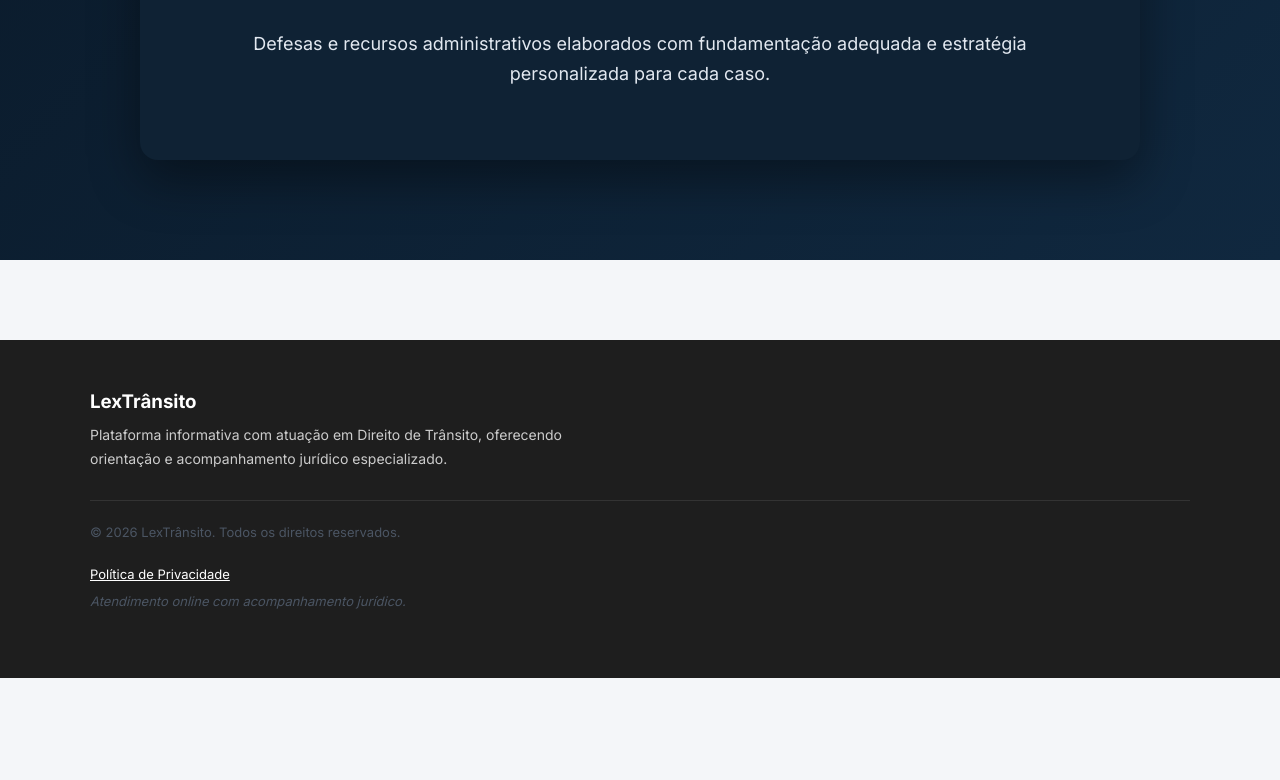
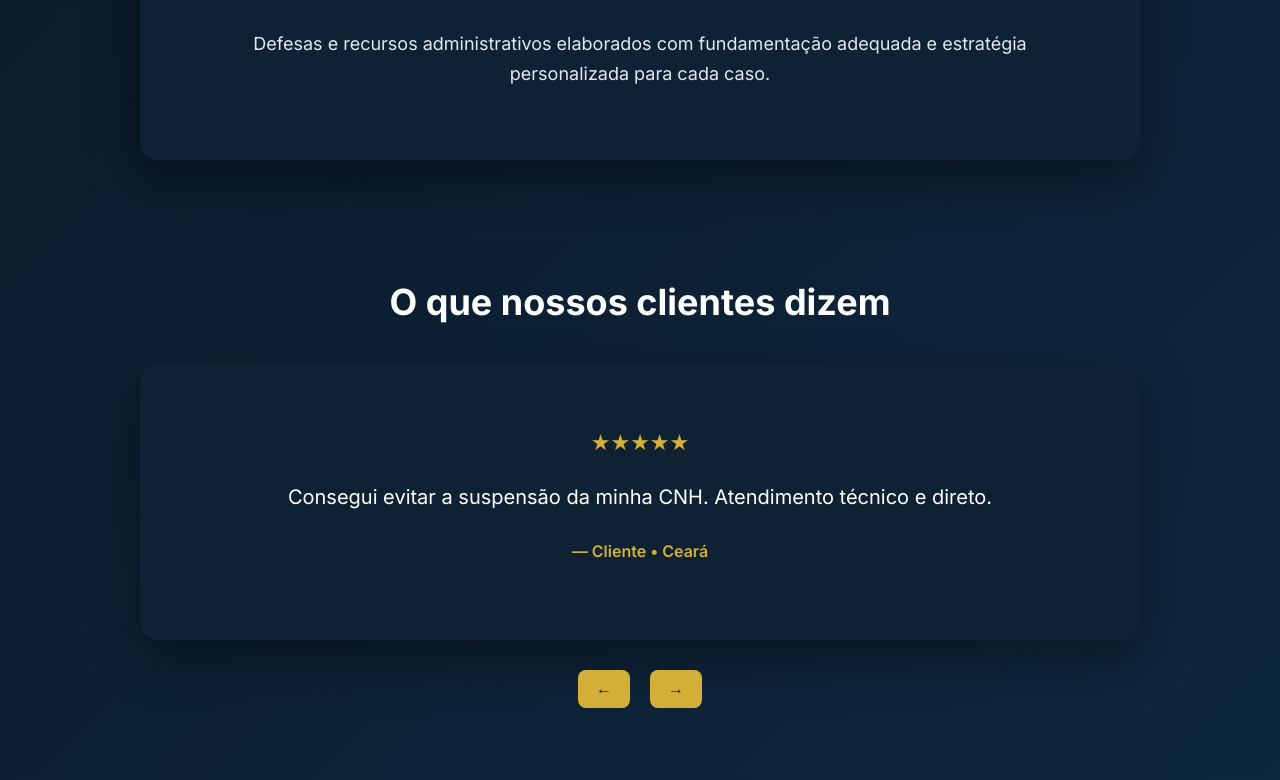
Before and after one commit to ancelmoth/lextransito, a React (Vite) app: page / in a window 1280 px wide. Shown: the part 1764-2544 px from the top of the page. Before the commit the page ends 2442 px from the top, so only its background shows below. Built offline with nearby package versions, Linux system fonts and the light colour scheme.

Commit message:
Atualiza Home com carrossel e layout premium azul+dourado

```diff
--- a/src/pages/Home.jsx
+++ b/src/pages/Home.jsx
@@ -1,9 +1,38 @@
+import React, { useState } from "react"
 import { Link } from "react-router-dom"
 
 function Home() {
 
   const abrirWhatsApp = () => {
     window.dispatchEvent(new Event("openWhatsAppModal"))
+  }
+
+  // ===== CARROSSEL =====
+  const [currentReview, setCurrentReview] = useState(0)
+
+  const reviews = [
+    {
+      text: "Consegui evitar a suspensão da minha CNH. Atendimento técnico e direto.",
+      author: "Cliente • Ceará"
+    },
+    {
+      text: "Recebi notificação da Lei Seca e achei que perderia a carteira. A defesa foi fundamental.",
+      author: "Cliente • Minas Gerais"
+    },
+    {
+      text: "Equipe rápida e objetiva. Processo administrativo acompanhado até o final.",
+      author: "Cliente • Pará"
+    }
+  ]
+
+  const nextReview = () => {
+    setCurrentReview((prev) => (prev + 1) % reviews.length)
+  }
+
+  const prevReview = () => {
+    setCurrentReview((prev) =>
+      prev === 0 ? reviews.length - 1 : prev - 1
+    )
   }
 
   return (
@@ -75,6 +104,26 @@ function Home() {
         </p>
       </section>
 
+      {/* AVALIAÇÕES */}
+      <section style={styles.reviewSection}>
+        <h2 style={styles.sectionTitleCenter}>O que nossos clientes dizem</h2>
+
+        <div style={styles.reviewCard}>
+          <p style={styles.reviewStars}>★★★★★</p>
+          <p style={styles.reviewText}>
+            {reviews[currentReview].text}
+          </p>
+          <p style={styles.reviewAuthor}>
+            — {reviews[currentReview].author}
+          </p>
+        </div>
+
+        <div style={styles.reviewControls}>
+          <button onClick={prevReview} style={styles.reviewButton}>←</button>
+          <button onClick={nextReview} style={styles.reviewButton}>→</button>
+        </div>
+      </section>
+
     </div>
   )
 }
@@ -84,7 +133,7 @@ const styles = {
     background: "linear-gradient(135deg, #06121c 0%, #0b1c2d 50%, #10283f 100%)",
     color: "#ffffff",
     minHeight: "100vh",
-    padding: "0 24px 100px"
+    padding: "0 24px 120px"
   },
 
   hero: {
@@ -205,6 +254,55 @@ stepText: {
     boxShadow: "0px 20px 50px rgba(0,0,0,0.4)"
   },
 
+  reviewSection: {
+    maxWidth: "1000px",
+    margin: "120px auto 0",
+    textAlign: "center"
+  },
+
+  reviewCard: {
+    backgroundColor: "#0f2234",
+    padding: "60px",
+    borderRadius: "18px",
+    boxShadow: "0px 20px 50px rgba(0,0,0,0.4)",
+    marginTop: "40px"
+  },
+
+  reviewStars: {
+    color: "#d4af37",
+    fontSize: "22px",
+    marginBottom: "20px"
+  },
+
+  reviewText: {
+    fontSize: "20px",
+    color: "#ffffff",
+    lineHeight: "1.6",
+    marginBottom: "25px"
+  },
+
+  reviewAuthor: {
+    color: "#d4af37",
+    fontWeight: "600"
+  },
+
+  reviewControls: {
+    marginTop: "30px",
+    display: "flex",
+    justifyContent: "center",
+    gap: "20px"
+  },
+
+  reviewButton: {
+    backgroundColor: "#d4af37",
+    border: "none",
+    color: "#0b1c2d",
+    padding: "10px 18px",
+    fontSize: "16px",
+    borderRadius: "8px",
+    cursor: "pointer"
+  },
+
   sectionTitle: {
     fontSize: "34px",
     marginBottom: "25px",
```
Lines whose indentation alone changed are shown as unchanged.
